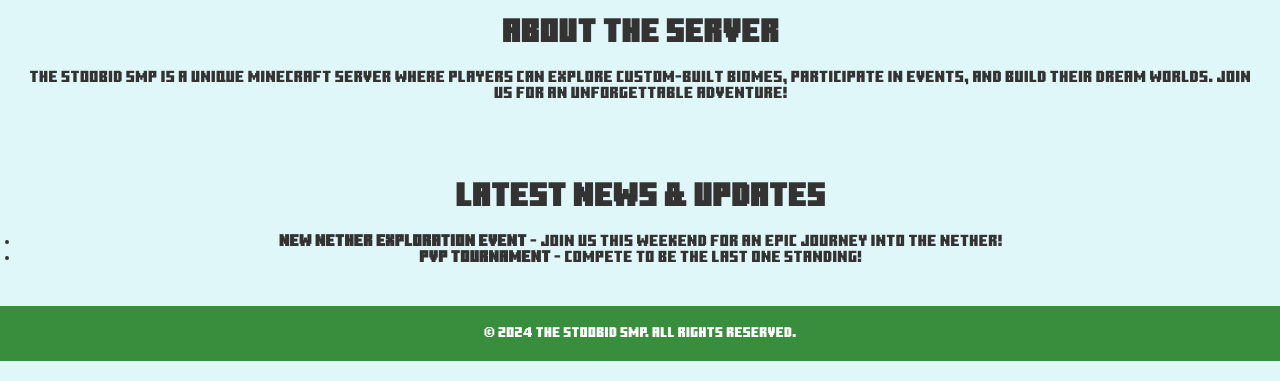
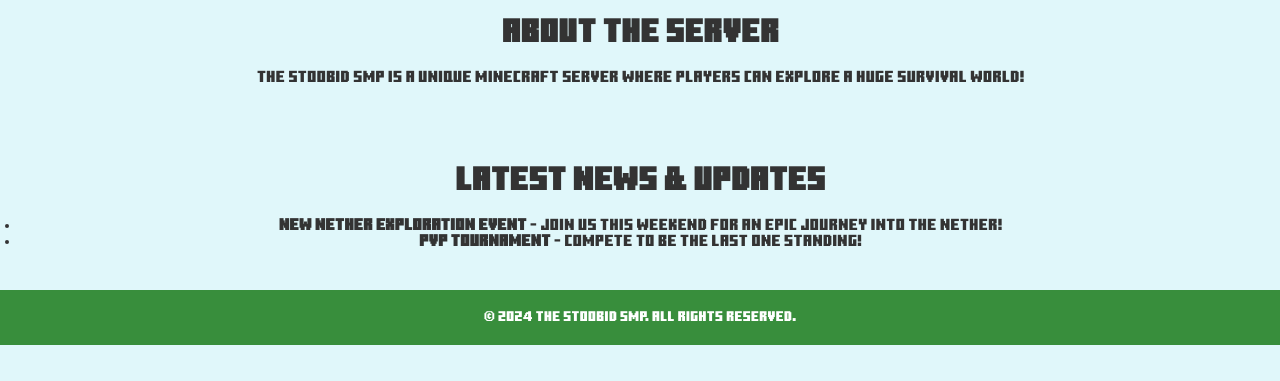
Before and after one commit to HackerDude19/HackerDude19.github.io, a website: page index.html in a window 1280 px wide. Shown: the part 419-800 px from the top of the page. Drawn offline with Linux system fonts and the light colour scheme.

Commit message:
Update index.html

```diff
--- a/index.html
+++ b/index.html
@@ -39,7 +39,7 @@
     <!-- Main Content -->
     <section id="about">
         <h3>About the Server</h3>
-        <p>The Stoobid SMP is a unique Minecraft server where players can explore custom-built biomes, participate in events, and build their dream worlds. Join us for an unforgettable adventure!</p>
+        <p>The Stoobid SMP is a unique Minecraft server where players can explore a huge survival world!</p>
     </section>
 
     <section id="updates">
```
